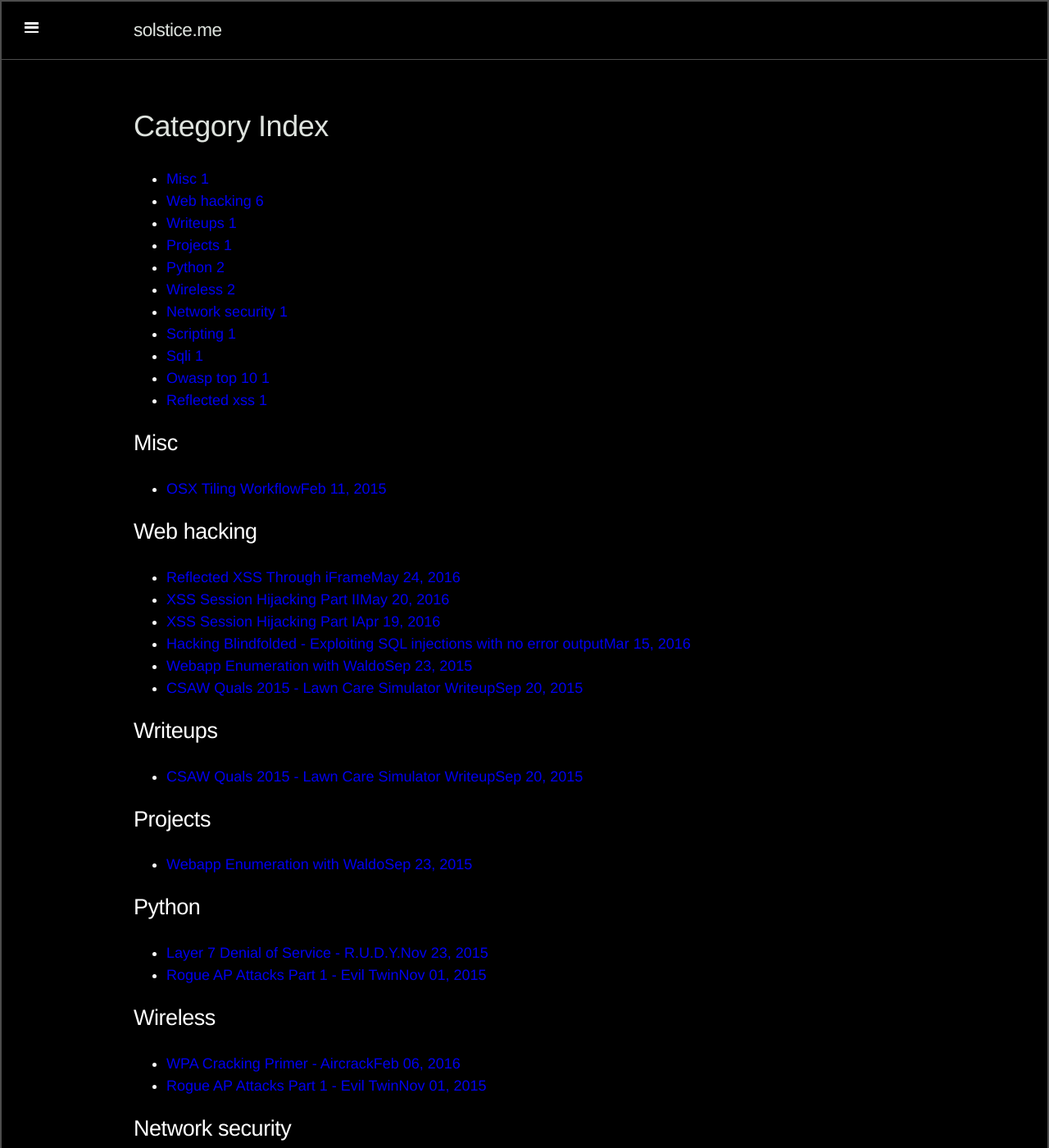
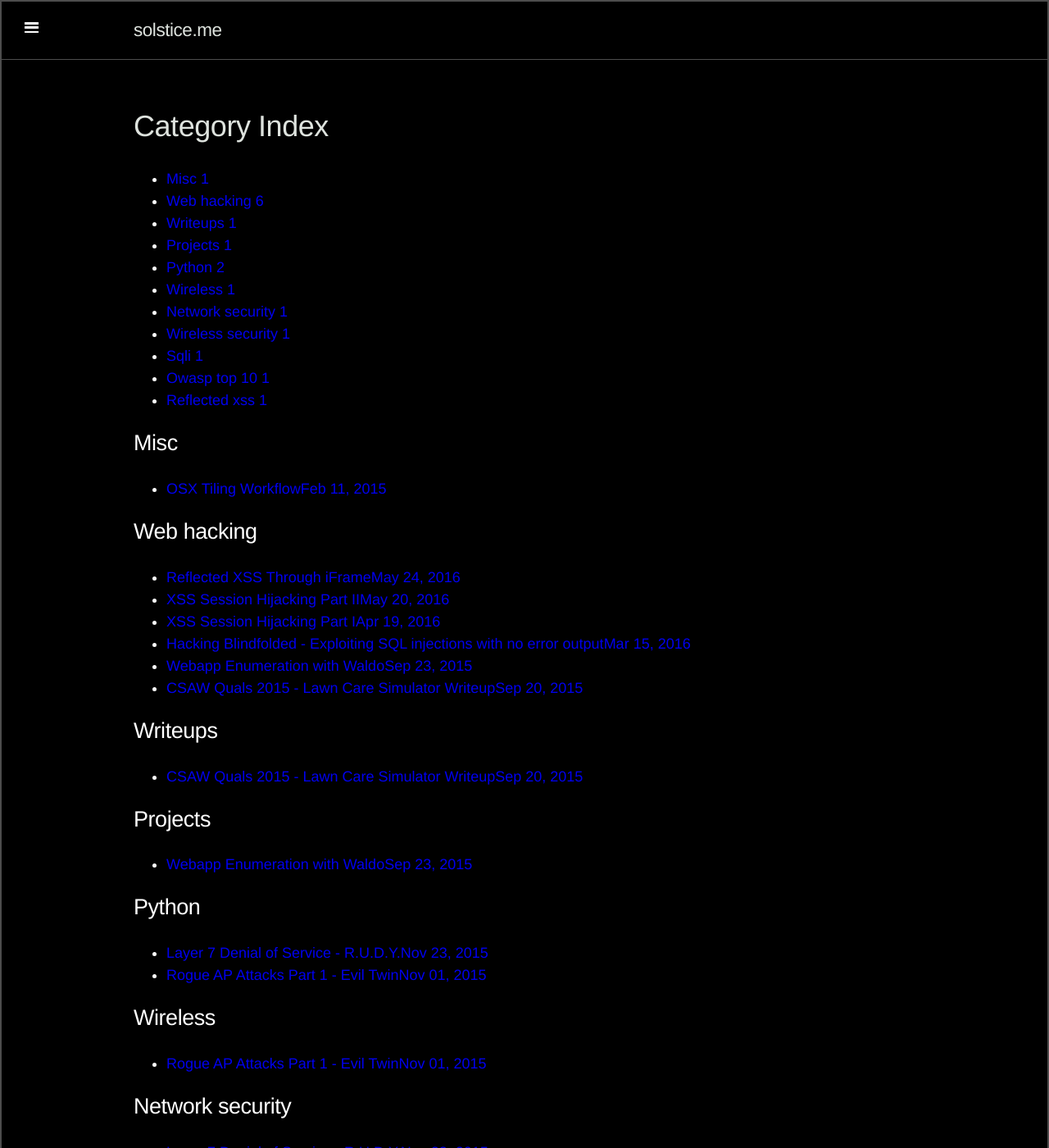
Before and after one commit to s0lst1c3/s0lst1c3.github.io, a Jekyll site: the page built from category.html, in a window 1280 px wide and 1400 px high. Shown: the whole window at 82% size. Built offline with Jekyll 4.4.1, drawn with Linux system fonts in a browser that asks for light colours; Markdown is read by kramdown in place of the engine named in the settings; some of the changed text lies outside the part shown.

Commit message:
Update 2016-02-06-2015-WPA-Cracking-Primer.md

```diff
--- a/_posts/2016-02-06-2015-WPA-Cracking-Primer.md
+++ b/_posts/2016-02-06-2015-WPA-Cracking-Primer.md
@@ -2,8 +2,7 @@
 layout: post
 title: WPA Cracking Primer - Aircrack
 categories:
-- wireless
-- scripting
+- wireless security
 ---
 
 ![Free WiFi]({{ site.baseurl }}images/wpa-cracking/free-wifi.jpg)
```
